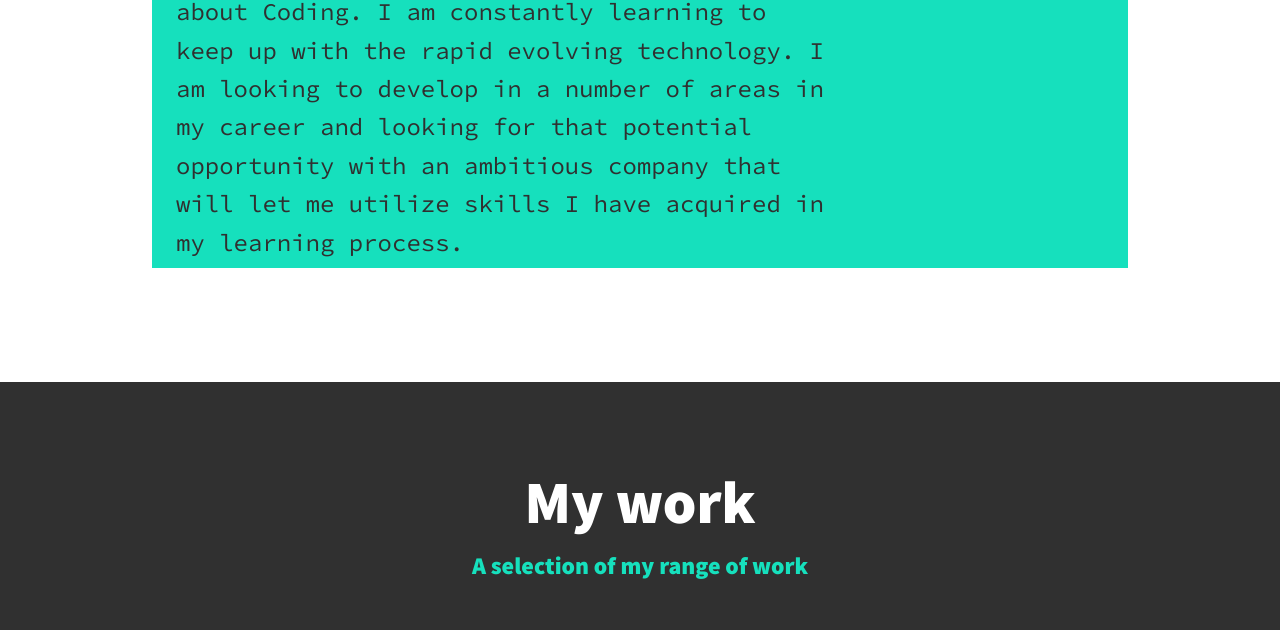
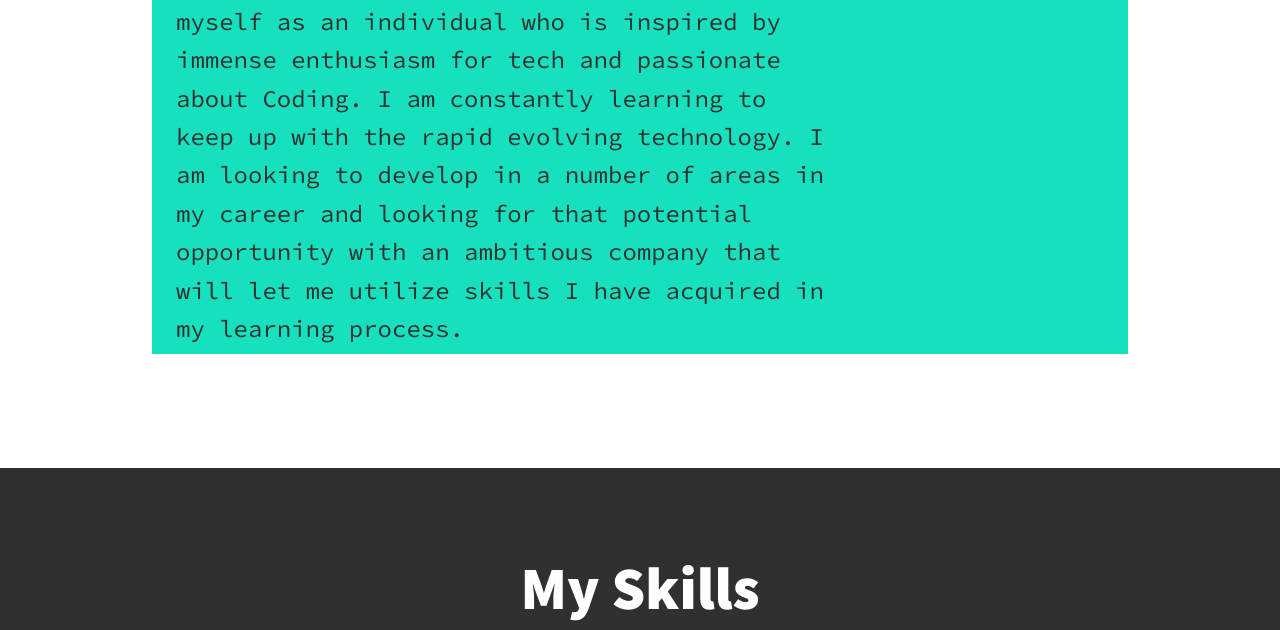
Before and after one commit to activemeasures1189/Portfolio, a plain HTML site: page Portfolio Website/index.html in a window 1280 px wide. Shown: the part 1573-2203 px from the top of the page. Drawn offline with nearby package versions, Linux system fonts and the light colour scheme.

Commit message:
project section updated

```diff
--- a/Portfolio Website/index.html
+++ b/Portfolio Website/index.html
@@ -44,6 +44,7 @@
         <!-- My services -->
         <section class="my-services" id="services">
             <h2 class="section__title section__title--services">My Work</h2>
+            <p class="section__subtitle section__subtitle--work">A selection of my range of work</p>
             <div class="services">
                 <div class="service">
                     <h3>Back End development</h3>
@@ -78,8 +79,8 @@
 
         <!-- My Work -->
         <section class="my-work" id="work">
-            <h2 class="section__title section__title--work">My work</h2>
-            <p class="section__subtitle section__subtitle--work">A selection of my range of work</p>
+            <h2 class="section__title section__title--work">My Skills</h2>
+
 
             <div class="portfolio">
                 <!-- Portfolio item 01 -->
```
Also changed, not shown: 1 other file.
